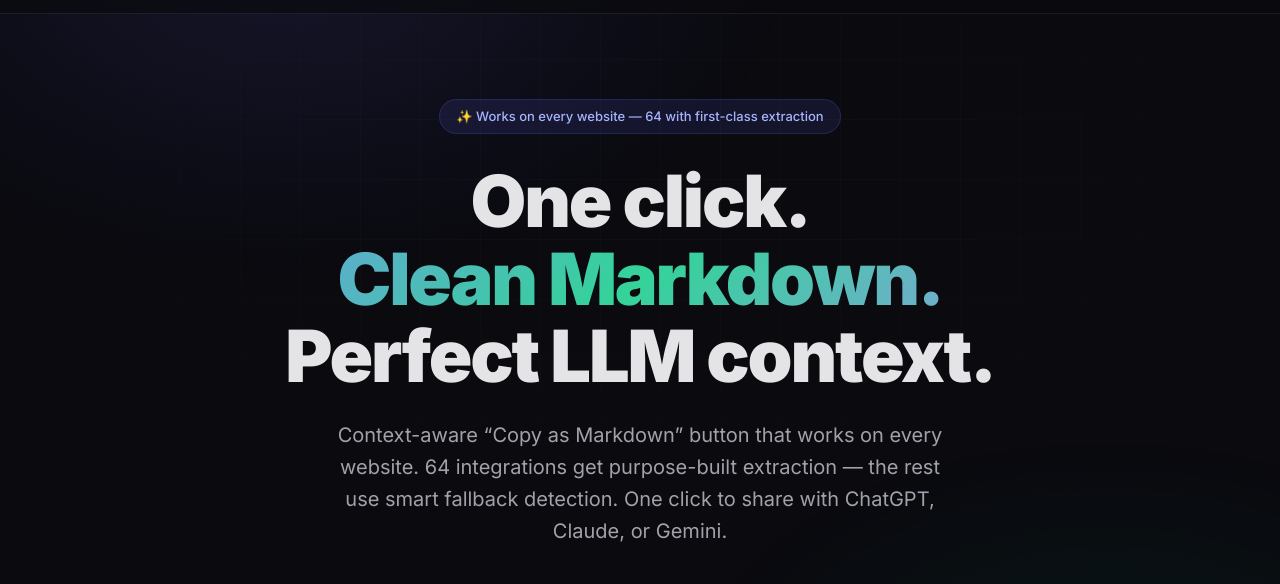
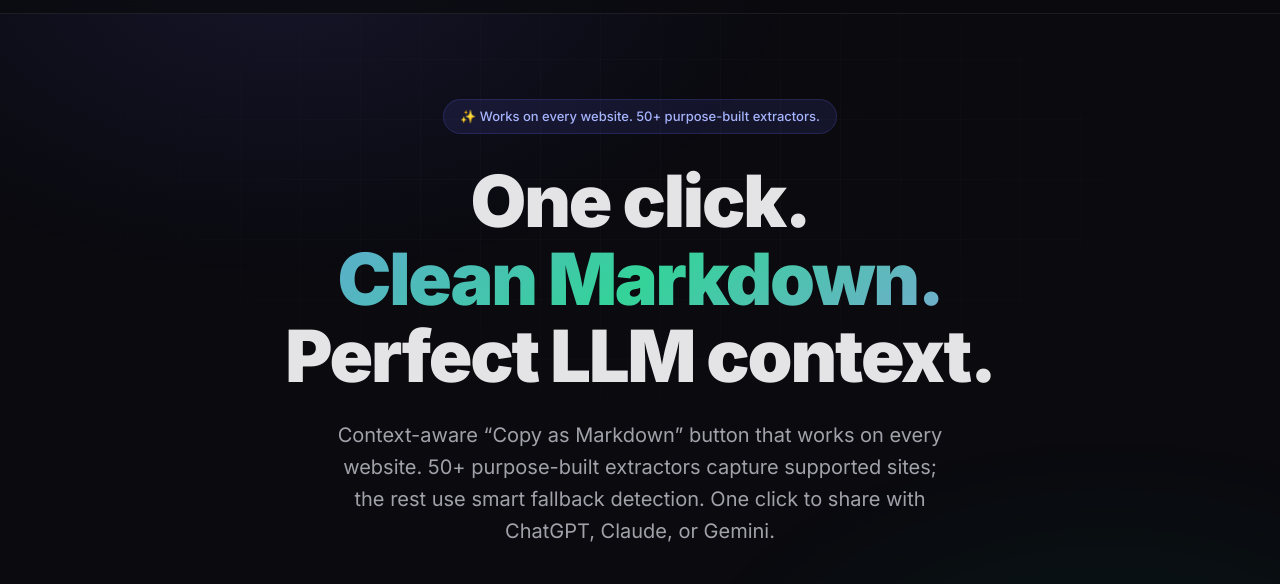
Before and after one commit to bvolpato/copy-as-markdown, a website: page docs/index.html in a window 1280 px wide. Shown: the part 61-645 px from the top of the page. Drawn offline with Linux system fonts and the light colour scheme.

Commit message:
docs: avoid fixed extractor count (#18)

```diff
--- a/docs/index.html
+++ b/docs/index.html
@@ -661,10 +661,10 @@
   <!-- Hero -->
   <section class="hero">
     <div class="container">
-      <div class="badge">✨ Works on every website — 64 with first-class extraction</div>
+      <div class="badge">✨ Works on every website. 50+ purpose-built extractors.</div>
       <h1>One click.<br><span class="gradient">Clean Markdown.</span><br>Perfect LLM context.</h1>
       <p class="subtitle">
-        Context-aware “Copy as Markdown” button that works on every website. 64 integrations get purpose-built extraction — the rest use smart fallback detection. One click to share with ChatGPT, Claude, or Gemini.
+        Context-aware “Copy as Markdown” button that works on every website. 50+ purpose-built extractors capture supported sites; the rest use smart fallback detection. One click to share with ChatGPT, Claude, or Gemini.
       </p>
       <div class="ctas">
         <a href="https://github.com/bvolpato/copy-as-markdown/releases/latest/download/copy-as-markdown.user.js" class="btn-install" data-hero-install="userscript">
```
